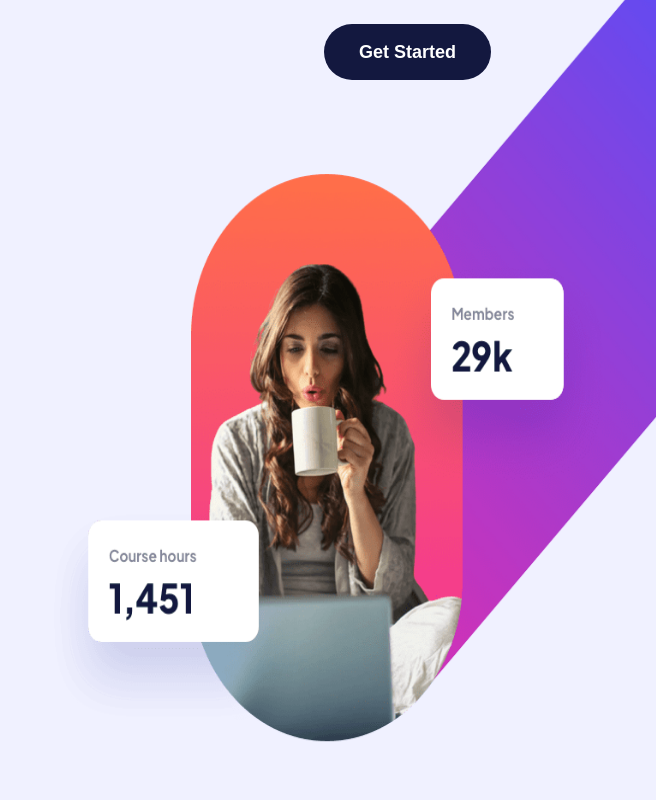
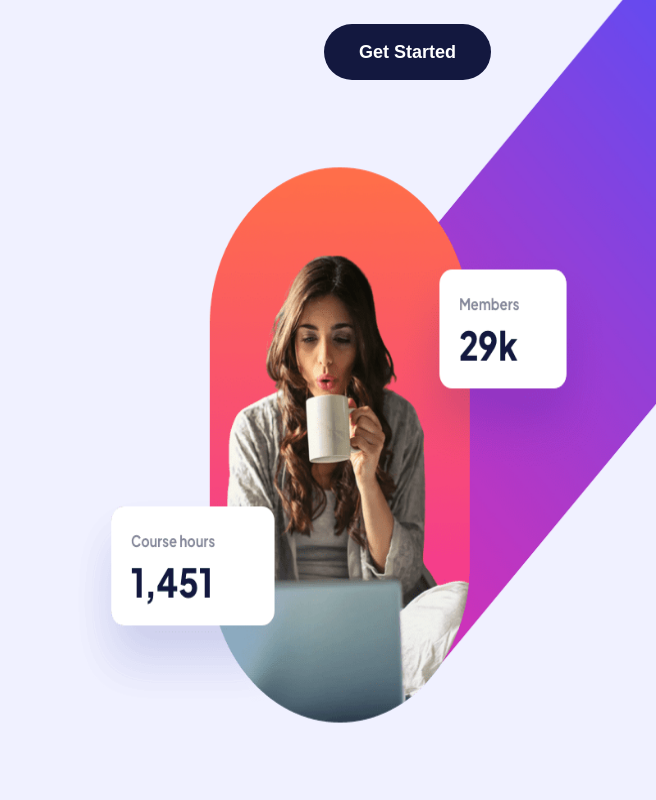
Before and after one commit to Gvantsa-1/Skilled_eLerning_Landing_Page, a plain HTML site: page index.html in a window 1280 px wide. Shown: the top 800 px of the page, 624-1280 px from the left. Drawn offline with Linux system fonts and the light colour scheme.

Commit message:
corrected

```diff
--- a/style.css
+++ b/style.css
@@ -92,10 +92,10 @@ header {
 .hero-desktop {
   position: absolute;
   top: -18%;
-  right: -22%;
+  right: -21%;
   z-index: -1;
-  height: 950px;
-  width: 70%;
+  height: 930px;
+  width: 67%;
 }
 .hero-tablet {
   display: none;
```
